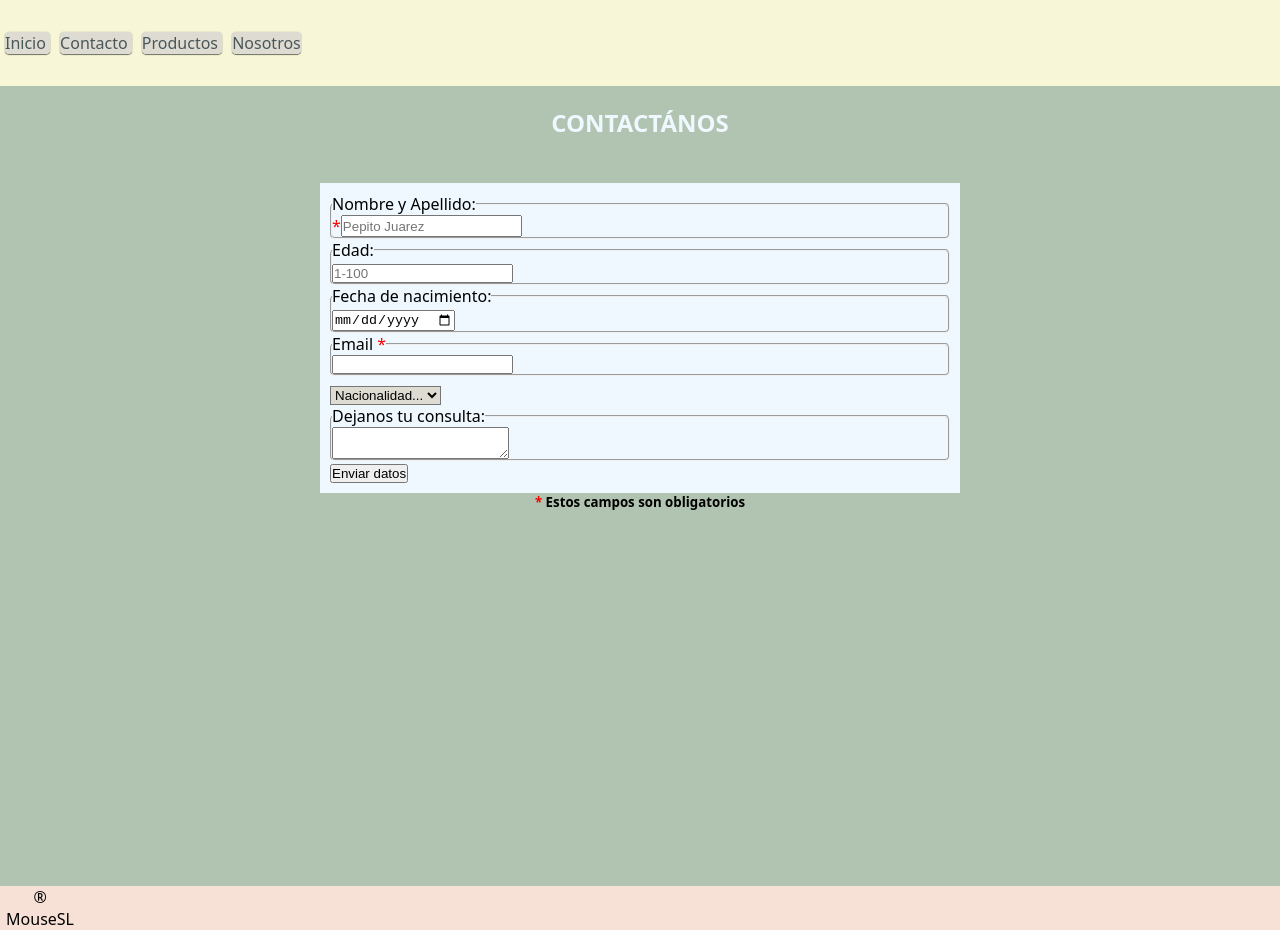
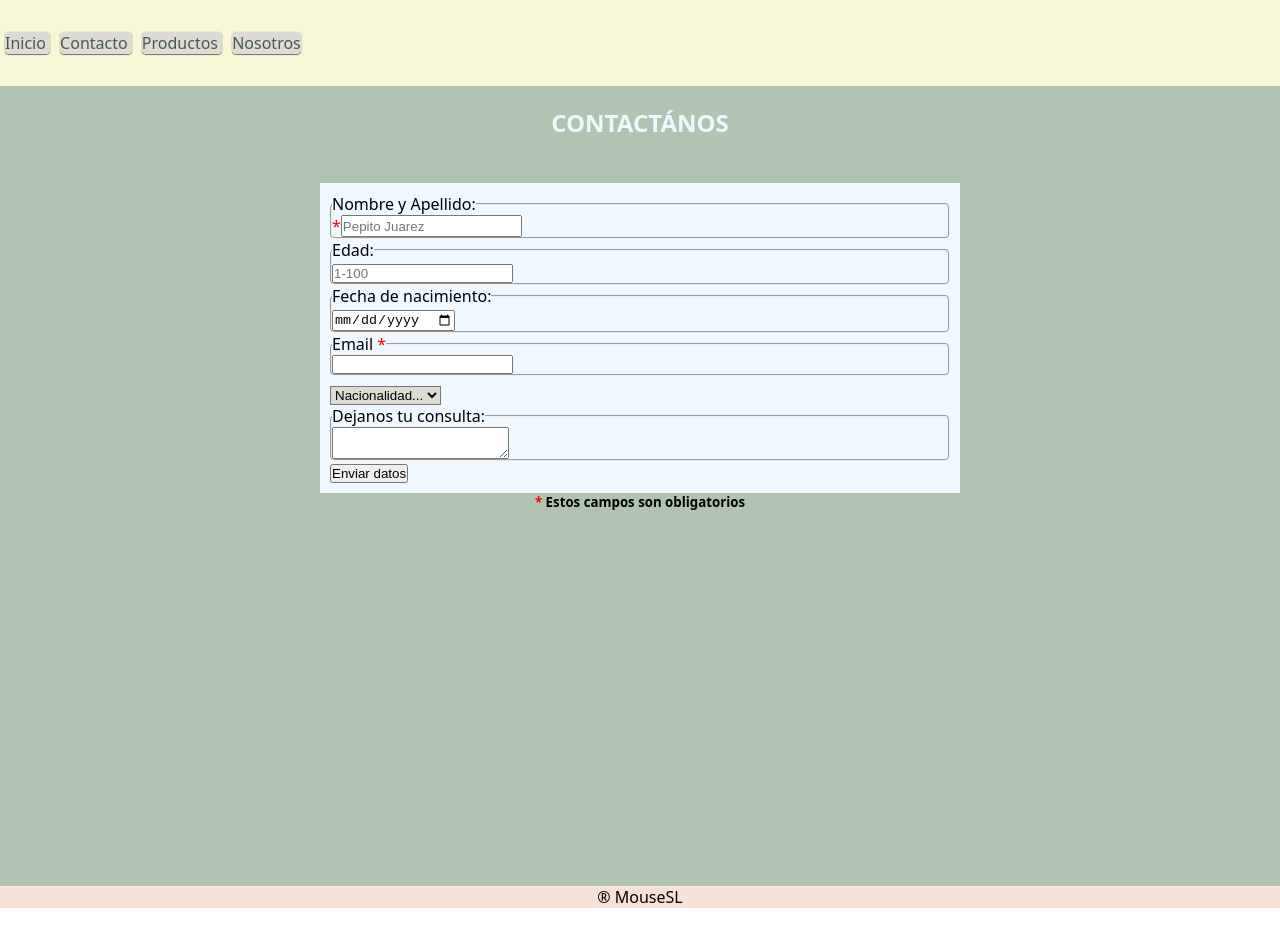
Before and after one commit to Joacc0/Joacc0.github.io, a plain HTML site: page contacto.html in a window 1280 px wide. After the commit the page ends 908 px from the top, so only its background shows below. Drawn offline with Linux system fonts and the light colour scheme.

Commit message:
pequeños errores corregidos!

```diff
--- a/contacto.html
+++ b/contacto.html
@@ -76,7 +76,7 @@
     </main>
     <footer>
       <p style="text-align: center;" > ® MouseSL </p>
-    <footer/>
+    </footer>
     <script src="./main.js"></script>
   </body>
 </html>
```
Also changed, not shown: nosotros.html (+1 -1 lines).
